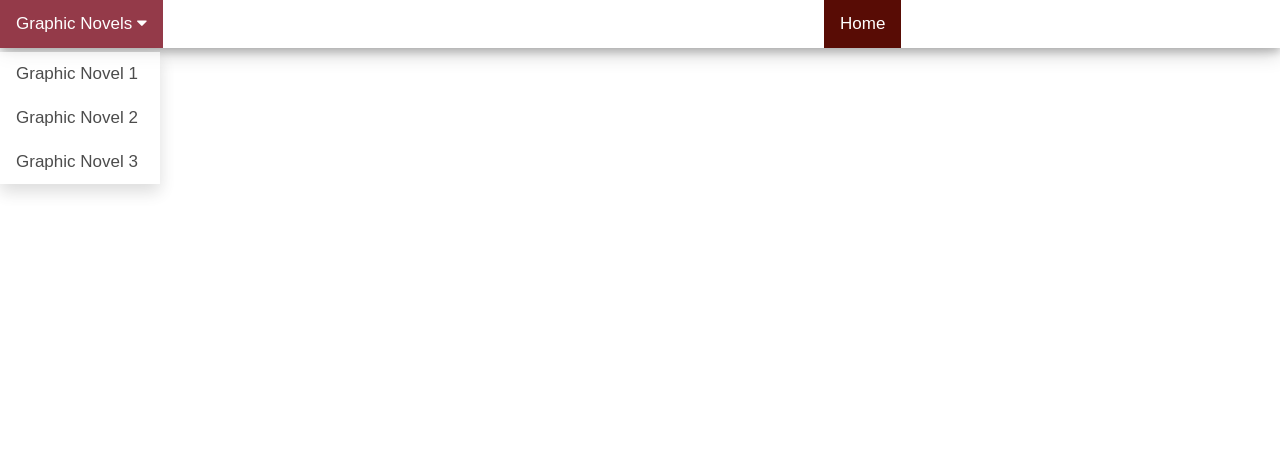
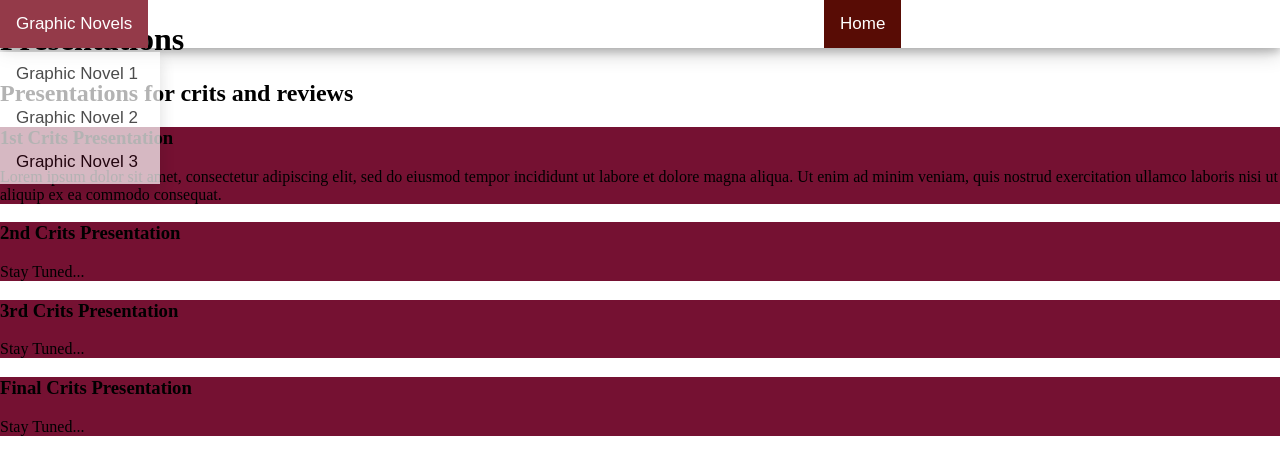
Before and after one commit to KeituBalala/Meraki, a plain HTML site: page Presentations/index.html in a window 1280 px wide. Drawn offline with Linux system fonts and the light colour scheme.

Commit message:
Update index.html

```diff
--- a/Presentations/index.html
+++ b/Presentations/index.html
@@ -1,7 +1,7 @@
 <!DOCTYPE html>
 <html lang="en">
 <head>
-    <title>Live Presentations</title>
+    <title>Presentations</title>
     <meta name= "description" content="The live presentations of the graphic novels, created by student 1771810, from University of Witwatersrand"/>
     <meta name="keywords" content="Interactive, graphic novel, Live Presentations, Digitial Arts, Student 1771810, Meraki, WSOA4104"/>
     <meta charset="UTF-8">
@@ -9,7 +9,7 @@
     <script type="module" src="../JavaScript/navbar.js"></script>
     <link rel="stylesheet" type="text/css" href="../CSS/navbar.css">
     <link rel="stylesheet" type="text/css" href="../CSS/liveP.css">
-    <link rel="stylesheet" href="https://cdnjs.cloudflare.com/ajax/libs/font-awesome/4.7.0/css/font-awesome.min.css">
+    <link href='https://fonts.googleapis.com/css?family=Courgette' rel='stylesheet'>
 
 </head>
 
@@ -35,7 +35,48 @@
   </header>
 
   <main>
-    <!--Live Presentation Content Here-->
+    <h1>Presentations</h1>
+    <h2>Presentations for crits and reviews</h2>
+
+    <article class="row">
+      <section class="column" style="background-color:#580c05;">
+        <section class="play"></section>
+      </section>
+      <section class="column" style="background-color:#751132;">
+        <h3>1st Crits Presentation</h3>
+        <p>Lorem ipsum dolor sit amet, consectetur adipiscing elit, sed do eiusmod tempor incididunt ut labore et dolore magna aliqua. Ut enim ad minim veniam, quis nostrud exercitation ullamco laboris nisi ut aliquip ex ea commodo consequat.</p>
+      </section>
+    </article>
+
+    <article class="row">
+      <section class="column" style="background-color:#580c05;">
+        <section class="play"></section>
+      </section>
+      <section class="column" style="background-color:#751132;">
+        <h3>2nd Crits Presentation</h3>
+        <p>Stay Tuned...</p>
+      </section>
+    </article>
+
+    <article class="row">
+      <section class="column" style="background-color:#580c05;">
+        <section class="play"></section>
+      </section>
+      <section class="column" style="background-color:#751132;">
+        <h3>3rd Crits Presentation</h3>
+        <p>Stay Tuned...</p>
+      </section>
+    </article>
+
+    <article class="row">
+      <section class="column" style="background-color:#580c05;">
+        <section class="play"></section>
+      </section>
+      <section class="column" style="background-color:#751132;">
+        <h3>Final Crits Presentation</h3>
+        <p>Stay Tuned...</p>
+      </section>
+    </article>
   </main>
 
 </body>
```
